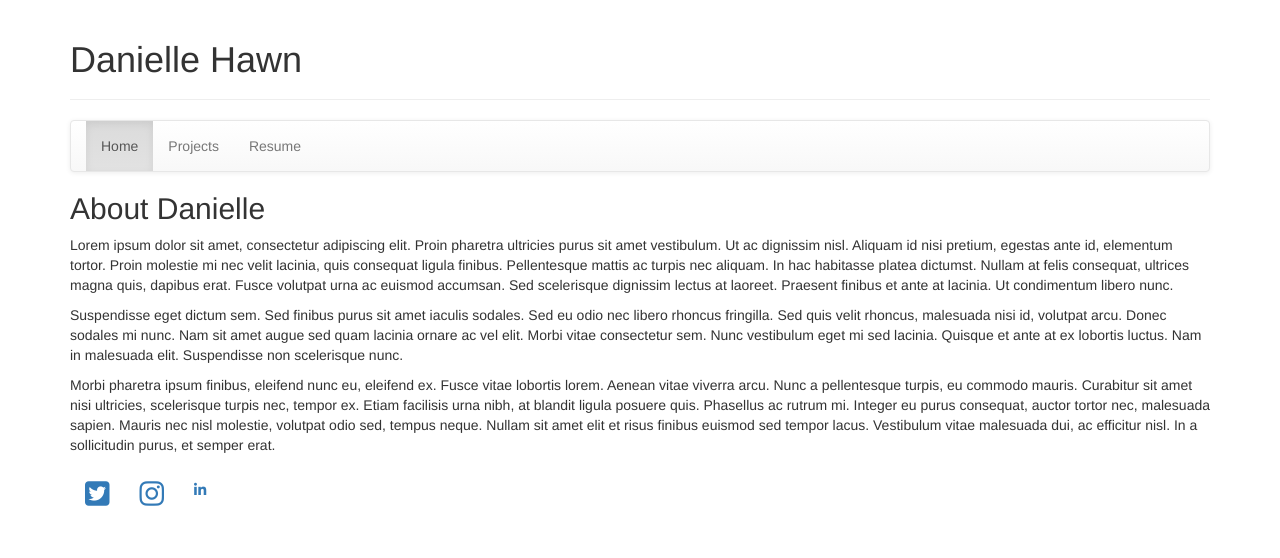
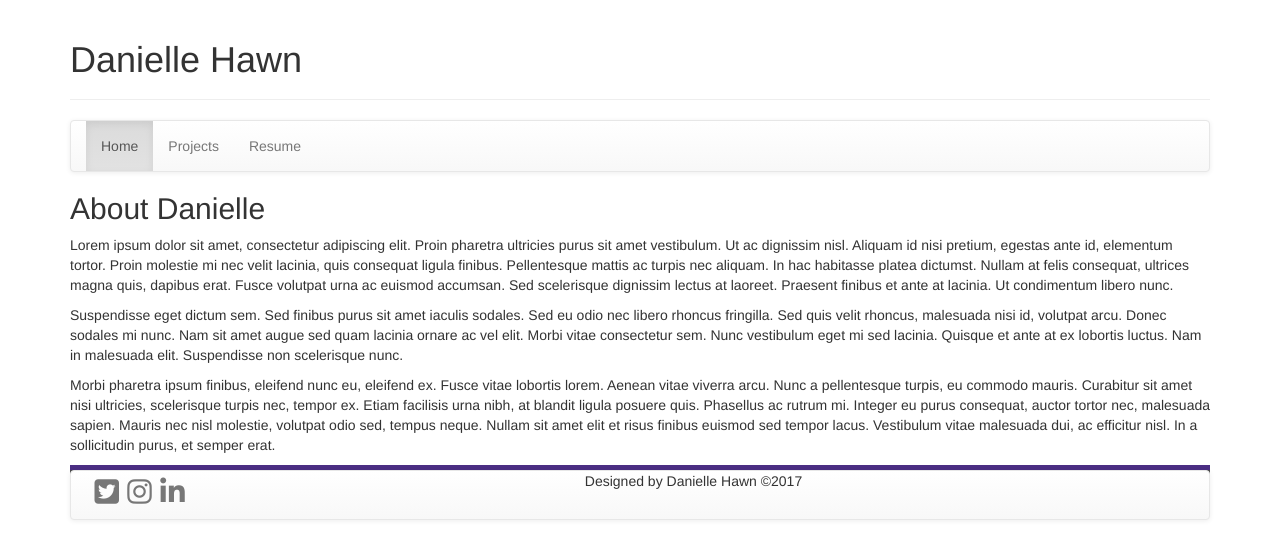
Before and after one commit to daniellehawn/portfolio, a plain HTML site: page index.html in a window 1280 px wide. Drawn offline with nearby package versions, Linux system fonts and the light colour scheme.

Commit message:
Add footer styles

```diff
--- a/index.html
+++ b/index.html
@@ -41,12 +41,16 @@
     </main>
 
     <footer class="footer">
-        <ul class="nav navbar-nav">
+      <nav class="navbar navbar-default">
+      <div class="container-fluid">
+        <ul class="nav navbar-nav social">
           <li><a href="http://www.twitter.com/danielleruns"><i class="fa fa-twitter-square fa-2x" aria-hidden="true"></i></a></li>
           <li><a href="http://www.instagram.com/danielleruns"><i class="fa fa-instagram fa-2x" aria-hidden="true"></i></a></li>
-          <li><a href="http://www.linkedin.com/in/daniellehawn"><i class="fa fa-linkedin" aria-hidden="true"></i></a></li>
+          <li><a href="http://www.linkedin.com/in/daniellehawn"><i class="fa fa-linkedin fa-2x" aria-hidden="true"></i></a></li>
         </ul>
-        <!--<p class="footertext">Designed by Danielle Hawn &copy;2017</p> -->
+        <p class="footertext">Designed by Danielle Hawn &copy;2017</p>
+      </div>
+      </nav>
   </footer>
 
     </div>
--- a/styles/styles.css
+++ b/styles/styles.css
@@ -1,12 +1,37 @@
+/* begin footer styles */
+.footer {
+  position: sticky;
+  bottom: 0;
+  width: 100%;
+  height: 4rem;
+  background-color: #4c4c4c;
+  background-size: cover;
+  padding: 0 0 30px 0;
+  border-top: .5rem solid #4b2e83;
+  text-align: center;
+  display: block;
+  align-content:  center;
+}
 
-/*
-.footer {
-    position: relative;
-    margin-top: -150px;
-    height: 10%;
-    bottom: 0;
-    width: 100%;
-    clear: both;
-    background-color: #4c4c4c;
+footer a { color: white; }
+
+footer a:hover {color: #85754d; }
+
+/* Start Footer Contact Info Styles */
+
+ul.social {
+  list-style-type: none;
+  margin: 0;
+  padding:  0 .3em;
+  overflow: hidden;
+  display: inline-block;
 }
-*/
+
+ul.social li {float: left}
+
+ul.social li a {
+  display: inline-block;
+  padding: .5em .3em;
+  text-decoration: none;
+  text-align: center;
+}
```
